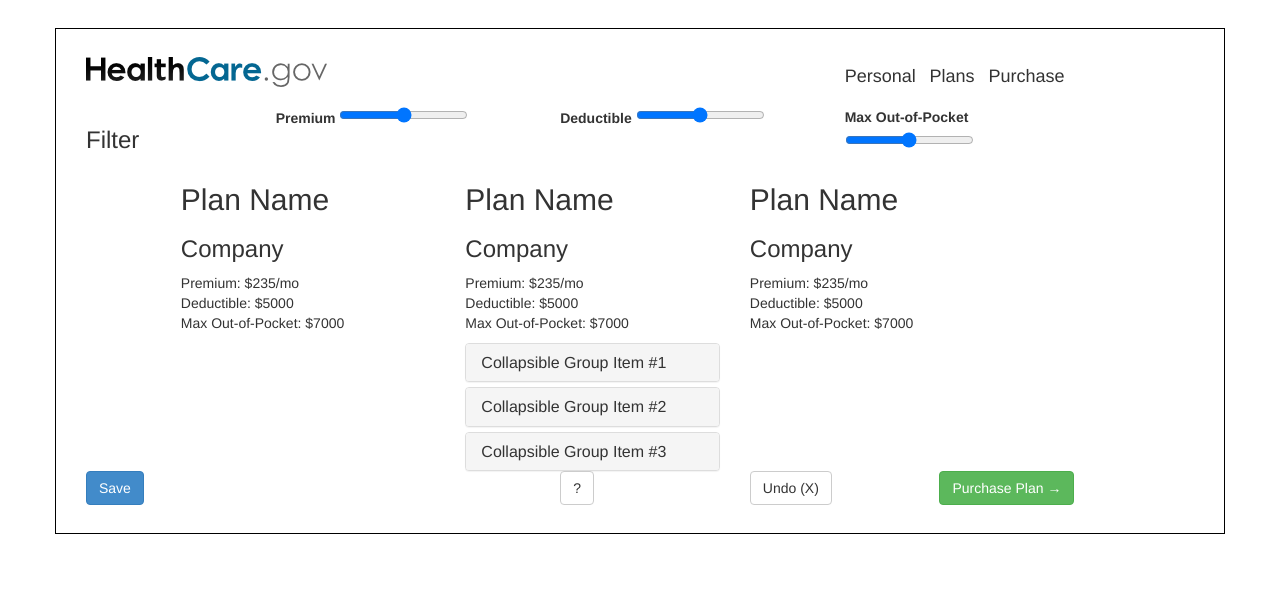
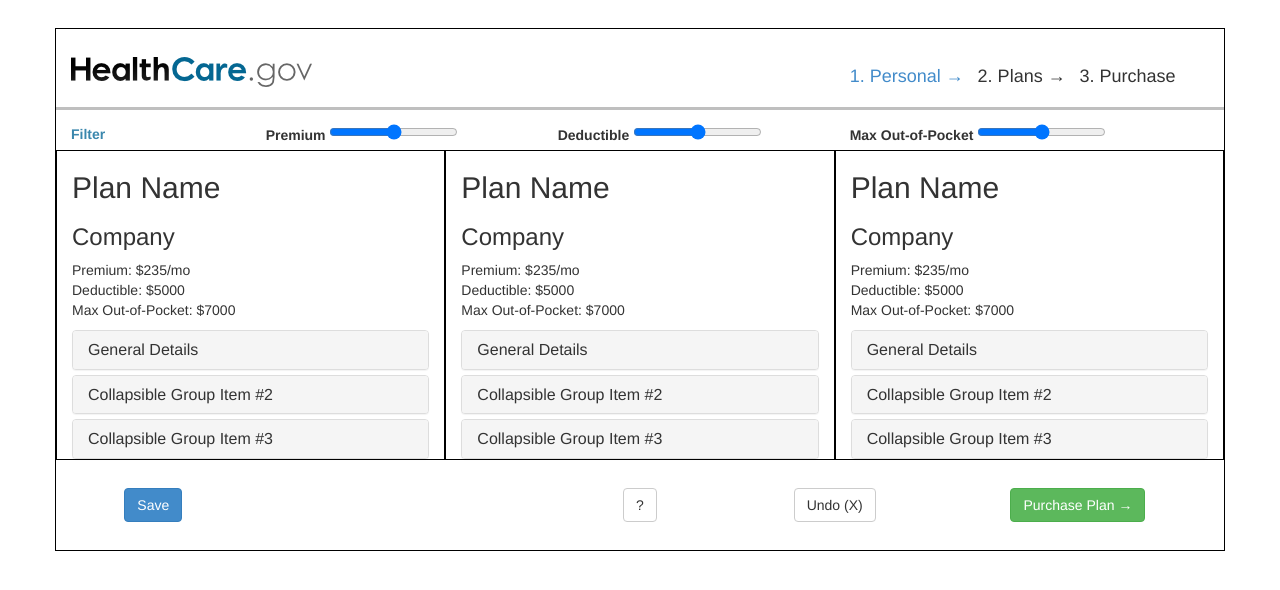
Before and after one commit to 2WheelCoder/healthcare, a plain HTML site: page index.html in a window 1280 px wide. Drawn offline with nearby package versions, Linux system fonts and the light colour scheme.

Commit message:
Fixed margins and paddings.

```diff
--- a/index.html
+++ b/index.html
@@ -4,12 +4,12 @@
 		<title>Healthcare.org Plans</title>
 		<meta name="viewport" content="width=device-width, initial-scale=1.0">
 		<link href="css/bootstrap.css" rel="stylesheet">
-		<link href="css/bootstrap-responsive.css" rel="stylesheet">
+		<!-- <link href="css/bootstrap-responsive.css" rel="stylesheet"> -->
 		<link rel="stylesheet" href="css/style.css">
 	</head>
 	<body>
 		<div class="container">
-			<div class="row">
+			<div class="header row">
 				<div class="col-md-4">
 					<img src="img/logo.png" alt="">
 				</div>
@@ -18,15 +18,15 @@
 
 				<div class="col-md-4">
 					<ol class="list-inline">
-						<li><h4>Personal</h4></li>
-						<li><h4>Plans</h4></li>
-						<li><h4>Purchase</h4></li>
+						<li><h4 class="text-primary">1. Personal &rarr;</h4></li>
+						<li><h4>2. Plans &rarr;</h4></li>
+						<li><h4>3. Purchase</h4></li>
 					</ol>
 				</div>
 			</div>
 
 			<div class="row">
-				<div class="col-md-2"><h3>Filter</h3></div>
+				<div class="col-md-2"><strong class="text-info">Filter</strong></div>
 
 				<div class="col-md-3">
 					<label for="">Premium</label>
@@ -38,29 +38,14 @@
 					<input type="range">
 				</div>
 
-				<div class="col-md-3">
+				<div class="col-md-4">
 					<label for="">Max Out-of-Pocket</label>
 					<input type="range">
 				</div>
-
-				<div class="col-md-1"></div>
 			</div>
 
 			<div class="row">
-				<div class="col-md-1">
-
-				</div>
-				<div class="col-md-3">
-					<h2>Plan Name</h2>
-					<h3>Company</h3>
-
-					<ul class="list-unstyled">
-						<li>Premium: $235/mo</li>
-						<li>Deductible: $5000</li>
-						<li>Max Out-of-Pocket: $7000</li>
-					</ul>
-				</div>
-				<div class="col-md-3">
+				<div class="plan col-md-4">
 					<h2>Plan Name</h2>
 					<h3>Company</h3>
 
@@ -75,13 +60,24 @@
 					    <div class="panel-heading">
 					      <h4 class="panel-title">
 					        <a class="collapse-button" href="#">
-					          Collapsible Group Item #1
+					          General Details
 					        </a>
 					      </h4>
 					    </div>
 					    <div class="panel-collapse collapse">
 					      <div class="panel-body">
-					        Anim pariatur cliche reprehenderit, enim eiusmod high life accusamus terry richardson ad squid. 3 wolf moon officia aute, non cupidatat skateboard dolor brunch. Food truck quinoa nesciunt laborum eiusmod. Brunch 3 wolf moon tempor, sunt aliqua put a bird on it squid single-origin coffee nulla assumenda shoreditch et. Nihil anim keffiyeh helvetica, craft beer labore wes anderson cred nesciunt sapiente ea proident. Ad vegan excepteur butcher vice lomo. Leggings occaecat craft beer farm-to-table, raw denim aesthetic synth nesciunt you probably haven't heard of them accusamus labore sustainable VHS.
+					        <table class="table table-bordered table-condensed">
+					        	<thead>
+					        		<th></th>
+					        		<th>In Network</th>
+					        		<th>Out of Network</th>
+					        	</thead>
+					        	<tr>
+					        		<td><strong>Combined Medical and Drug EHB Deductible</strong></td>
+					        		<td>$6350</td>
+					        		<td>N/A</td>
+					        	</tr>
+					        </table>
 					      </div>
 					    </div>
 					  </div>
@@ -115,7 +111,8 @@
 					  </div>
 					</div>
 				</div>
-				<div class="col-md-3">
+
+				<div class="plan col-md-4">
 					<h2>Plan Name</h2>
 					<h3>Company</h3>
 
@@ -124,11 +121,133 @@
 						<li>Deductible: $5000</li>
 						<li>Max Out-of-Pocket: $7000</li>
 					</ul>
+
+					<div class="panel-group" id="accordion">
+					  <div class="panel panel-default">
+					    <div class="panel-heading">
+					      <h4 class="panel-title">
+					        <a class="collapse-button" href="#">
+					          General Details
+					        </a>
+					      </h4>
+					    </div>
+					    <div class="panel-collapse collapse">
+					      <div class="panel-body">
+					        <table class="table table-bordered table-condensed">
+					        	<thead>
+					        		<th></th>
+					        		<th>In Network</th>
+					        		<th>Out of Network</th>
+					        	</thead>
+					        	<tr>
+					        		<td><strong>Combined Medical and Drug EHB Deductible</strong></td>
+					        		<td>$6350</td>
+					        		<td>N/A</td>
+					        	</tr>
+					        </table>
+					      </div>
+					    </div>
+					  </div>
+					  <div class="panel panel-default">
+					    <div class="panel-heading">
+					      <h4 class="panel-title">
+					        <a class="collapse-button" href="#">
+					          Collapsible Group Item #2
+					        </a>
+					      </h4>
+					    </div>
+					    <div class="panel-collapse collapse">
+					      <div class="panel-body">
+					        Anim pariatur cliche reprehenderit, enim eiusmod high life accusamus terry richardson ad squid. 3 wolf moon officia aute, non cupidatat skateboard dolor brunch. Food truck quinoa nesciunt laborum eiusmod. Brunch 3 wolf moon tempor, sunt aliqua put a bird on it squid single-origin coffee nulla assumenda shoreditch et. Nihil anim keffiyeh helvetica, craft beer labore wes anderson cred nesciunt sapiente ea proident. Ad vegan excepteur butcher vice lomo. Leggings occaecat craft beer farm-to-table, raw denim aesthetic synth nesciunt you probably haven't heard of them accusamus labore sustainable VHS.
+					      </div>
+					    </div>
+					  </div>
+					  <div class="panel panel-default">
+					    <div class="panel-heading">
+					      <h4 class="panel-title">
+					        <a class="collapse-button" href="#">
+					          Collapsible Group Item #3
+					        </a>
+					      </h4>
+					    </div>
+					    <div class="panel-collapse collapse">
+					      <div class="panel-body">
+					        Anim pariatur cliche reprehenderit, enim eiusmod high life accusamus terry richardson ad squid. 3 wolf moon officia aute, non cupidatat skateboard dolor brunch. Food truck quinoa nesciunt laborum eiusmod. Brunch 3 wolf moon tempor, sunt aliqua put a bird on it squid single-origin coffee nulla assumenda shoreditch et. Nihil anim keffiyeh helvetica, craft beer labore wes anderson cred nesciunt sapiente ea proident. Ad vegan excepteur butcher vice lomo. Leggings occaecat craft beer farm-to-table, raw denim aesthetic synth nesciunt you probably haven't heard of them accusamus labore sustainable VHS.
+					      </div>
+					    </div>
+					  </div>
+					</div>
 				</div>
-				<div class="col-md-1"></div>
+
+				<div class="plan col-md-4">
+					<h2>Plan Name</h2>
+					<h3>Company</h3>
+
+					<ul class="list-unstyled">
+						<li>Premium: $235/mo</li>
+						<li>Deductible: $5000</li>
+						<li>Max Out-of-Pocket: $7000</li>
+					</ul>
+
+					<div class="panel-group" id="accordion">
+					  <div class="panel panel-default">
+					    <div class="panel-heading">
+					      <h4 class="panel-title">
+					        <a class="collapse-button" href="#">
+					          General Details
+					        </a>
+					      </h4>
+					    </div>
+					    <div class="panel-collapse collapse">
+					      <div class="panel-body">
+					        <table class="table table-bordered table-condensed">
+					        	<thead>
+					        		<th></th>
+					        		<th>In Network</th>
+					        		<th>Out of Network</th>
+					        	</thead>
+					        	<tr>
+					        		<td><strong>Combined Medical and Drug EHB Deductible</strong></td>
+					        		<td>$6350</td>
+					        		<td>N/A</td>
+					        	</tr>
+					        </table>
+					      </div>
+					    </div>
+					  </div>
+					  <div class="panel panel-default">
+					    <div class="panel-heading">
+					      <h4 class="panel-title">
+					        <a class="collapse-button" href="#">
+					          Collapsible Group Item #2
+					        </a>
+					      </h4>
+					    </div>
+					    <div class="panel-collapse collapse">
+					      <div class="panel-body">
+					        Anim pariatur cliche reprehenderit, enim eiusmod high life accusamus terry richardson ad squid. 3 wolf moon officia aute, non cupidatat skateboard dolor brunch. Food truck quinoa nesciunt laborum eiusmod. Brunch 3 wolf moon tempor, sunt aliqua put a bird on it squid single-origin coffee nulla assumenda shoreditch et. Nihil anim keffiyeh helvetica, craft beer labore wes anderson cred nesciunt sapiente ea proident. Ad vegan excepteur butcher vice lomo. Leggings occaecat craft beer farm-to-table, raw denim aesthetic synth nesciunt you probably haven't heard of them accusamus labore sustainable VHS.
+					      </div>
+					    </div>
+					  </div>
+					  <div class="panel panel-default">
+					    <div class="panel-heading">
+					      <h4 class="panel-title">
+					        <a class="collapse-button" href="#">
+					          Collapsible Group Item #3
+					        </a>
+					      </h4>
+					    </div>
+					    <div class="panel-collapse collapse">
+					      <div class="panel-body">
+					        Anim pariatur cliche reprehenderit, enim eiusmod high life accusamus terry richardson ad squid. 3 wolf moon officia aute, non cupidatat skateboard dolor brunch. Food truck quinoa nesciunt laborum eiusmod. Brunch 3 wolf moon tempor, sunt aliqua put a bird on it squid single-origin coffee nulla assumenda shoreditch et. Nihil anim keffiyeh helvetica, craft beer labore wes anderson cred nesciunt sapiente ea proident. Ad vegan excepteur butcher vice lomo. Leggings occaecat craft beer farm-to-table, raw denim aesthetic synth nesciunt you probably haven't heard of them accusamus labore sustainable VHS.
+					      </div>
+					    </div>
+					  </div>
+					</div>
+				</div>
 			</div>
 
-			<div class="row">
+			<div class="footer row">
 				<div class="col-md-2">
 					<button type="button" class="btn btn-primary">Save</button>
 				</div>
--- a/sass/style.scss
+++ b/sass/style.scss
@@ -7,7 +7,16 @@
 	margin: 2em auto;
 }
 
-.row {
-	margin-left: 0;
-	margin-right: 0;
+.header {
+	border-bottom: 3px solid lighten(#000, 75%);
+	margin-bottom: 1em;
 }
+
+.plan {
+	border: 1px solid #000;
+}
+
+.footer {
+	text-align: center;
+	margin-top: 2em;
+}
```
Also changed, not shown: css/style.css.
